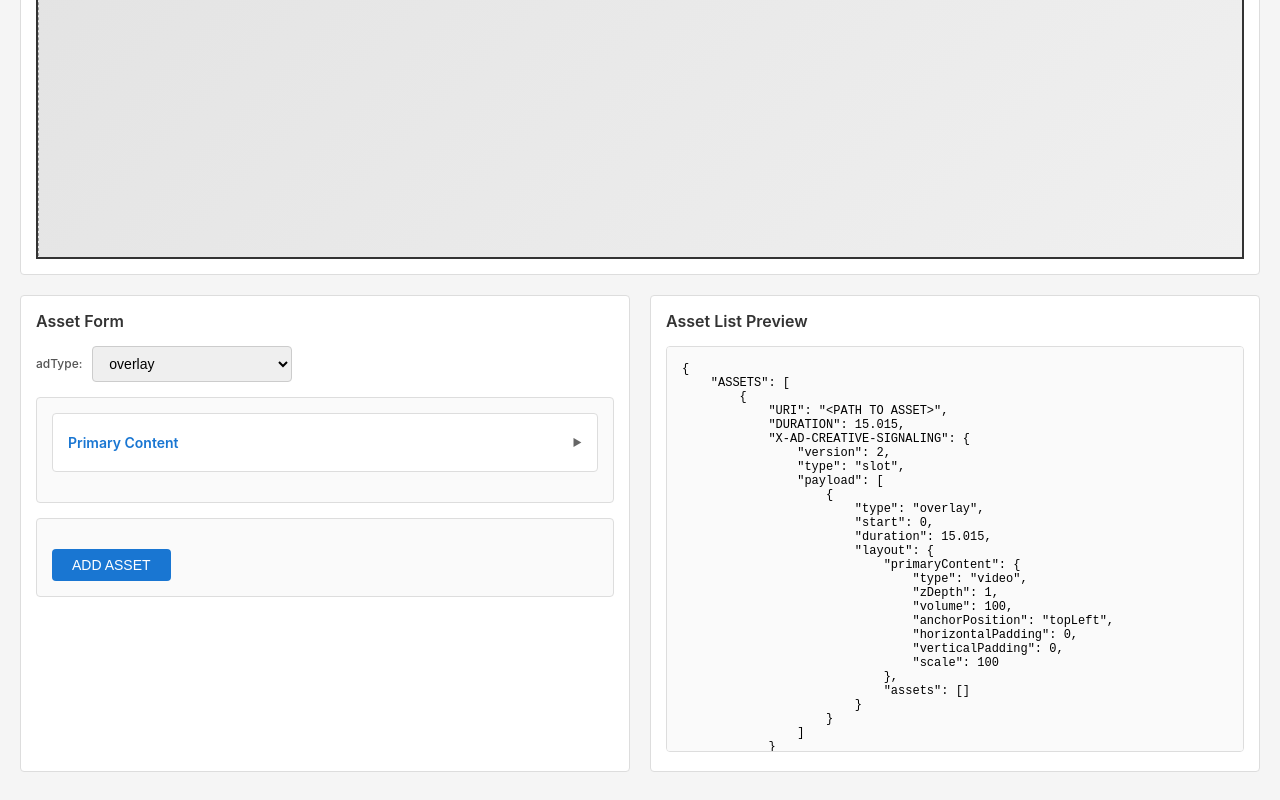
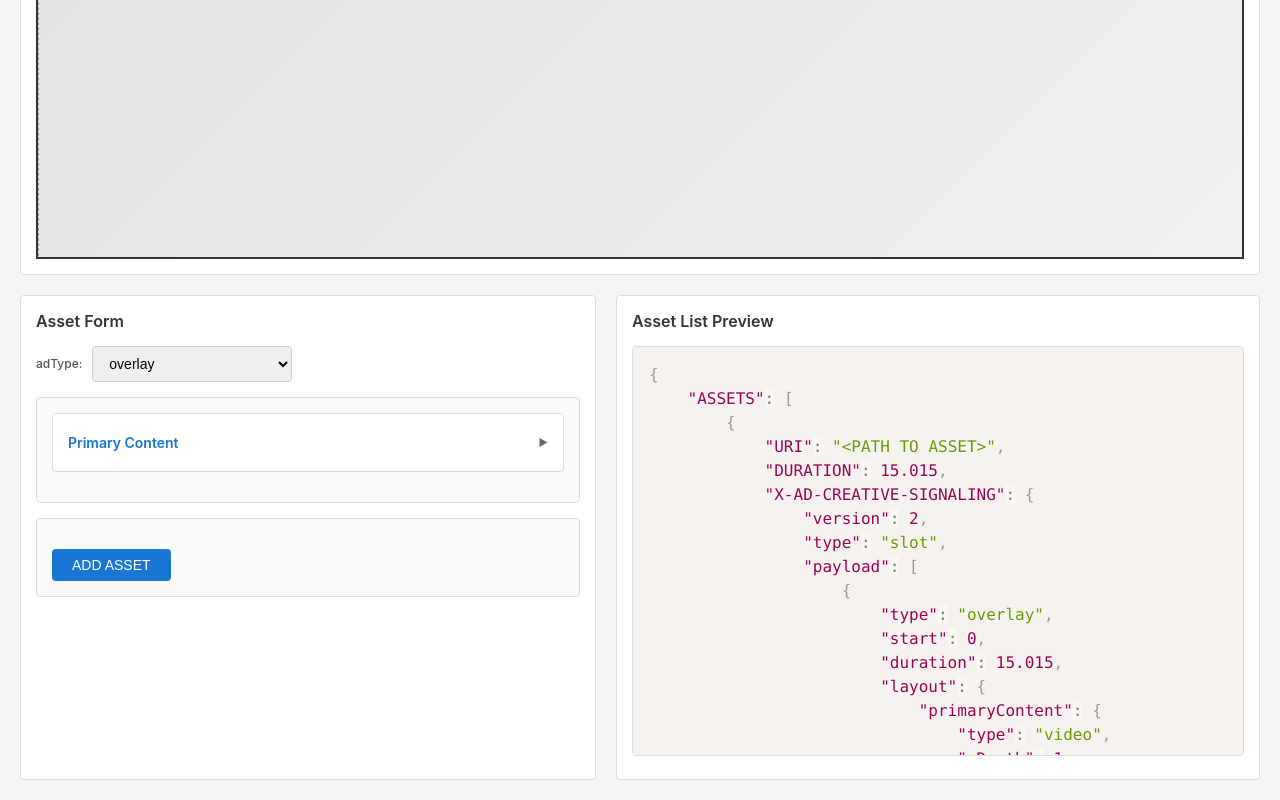
Before and after one commit to streaming-video-technology-alliance/SVTA-Non-Linear-Ads-Generator, a website: page index.html in a window 1280 px wide. Shown: the part 507-1307 px from the top of the page. Drawn offline with nearby package versions, Linux system fonts and the light colour scheme.

Commit message:
Add JSON syntax highlighting to Asset List Preview
- Replace textarea with pre/code element for syntax highlighting
- Add Prism.js library for JSON syntax highlighting
- Update CSS to style pre/code element with proper scrolling and selection
- Update updateJSON function to apply Prism highlighting
- Update adjustPreviewHeight to work with pre element instead of textarea
- Maintain text selection and scrolling functionality

```diff
--- a/app.js
+++ b/app.js
@@ -290,7 +290,7 @@
 function adjustPreviewHeight() {
     const assetFormSection = document.querySelector('.asset-form-section');
     const assetPreviewSection = document.querySelector('.asset-preview-section');
-    const jsonPreview = document.getElementById('jsonPreview');
+    const jsonPreview = document.querySelector('.json-preview');
 
     if (assetFormSection && assetPreviewSection && jsonPreview) {
         // Get the height of the asset form section (which grows as assets are added)
@@ -303,7 +303,7 @@
         // Get the preview section padding (15px top and bottom = 30px)
         const previewSectionPadding = 30;
 
-        // Calculate available height for textarea
+        // Calculate available height for preview
         // Match the asset form section height, accounting for header and padding
         const availableHeight = assetFormHeight - previewHeaderHeight - previewSectionPadding;
 
@@ -595,7 +595,16 @@
         }]
     };
 
-    document.getElementById('jsonPreview').value = JSON.stringify(jsonData, null, 4);
+    const jsonPreview = document.getElementById('jsonPreview');
+    const jsonString = JSON.stringify(jsonData, null, 4);
+
+    // Set the text content
+    jsonPreview.textContent = jsonString;
+
+    // Apply Prism.js syntax highlighting
+    if (window.Prism) {
+        Prism.highlightElement(jsonPreview);
+    }
 }
 
 // Make functions available globally for inline event handlers
--- a/index.html
+++ b/index.html
@@ -5,6 +5,7 @@
     <meta name="viewport" content="width=device-width, initial-scale=1.0">
     <title>SVTA Non-Linear Ad Layout Generator</title>
     <link rel="stylesheet" href="styles.css">
+    <link rel="stylesheet" href="https://cdnjs.cloudflare.com/ajax/libs/prism/1.29.0/themes/prism.min.css">
 </head>
 <body>
     <div class="container">
@@ -52,10 +53,12 @@
         <!-- Asset List Preview Section -->
         <section class="asset-preview-section">
             <h2>Asset List Preview</h2>
-            <textarea id="jsonPreview" class="json-preview" readonly></textarea>
+            <pre class="json-preview"><code id="jsonPreview" class="language-json"></code></pre>
         </section>
     </div>
 
+    <script src="https://cdnjs.cloudflare.com/ajax/libs/prism/1.29.0/components/prism-core.min.js"></script>
+    <script src="https://cdnjs.cloudflare.com/ajax/libs/prism/1.29.0/components/prism-json.min.js"></script>
     <script src="app.js"></script>
 </body>
 </html>
--- a/styles.css
+++ b/styles.css
@@ -336,13 +336,25 @@
     padding: 15px;
     border: 1px solid #ddd;
     border-radius: 4px;
-    font-family: 'Courier New', monospace;
-    font-size: 12px;
     background: #fafafa;
     resize: none;
     overflow-y: auto;
+    margin: 0;
+    font-size: 12px;
+}
+
+.json-preview code {
+    display: block;
+    font-family: 'Courier New', monospace;
+    font-size: 12px;
+    line-height: 1.5;
+    color: #333;
     white-space: pre;
     tab-size: 2;
+    user-select: text;
+    -webkit-user-select: text;
+    -moz-user-select: text;
+    -ms-user-select: text;
 }
 
 /* Scrollbar styling */
```
Also changed, not shown: package.json (line endings or trailing spaces), server.js (line endings or trailing spaces), 1 other file.
